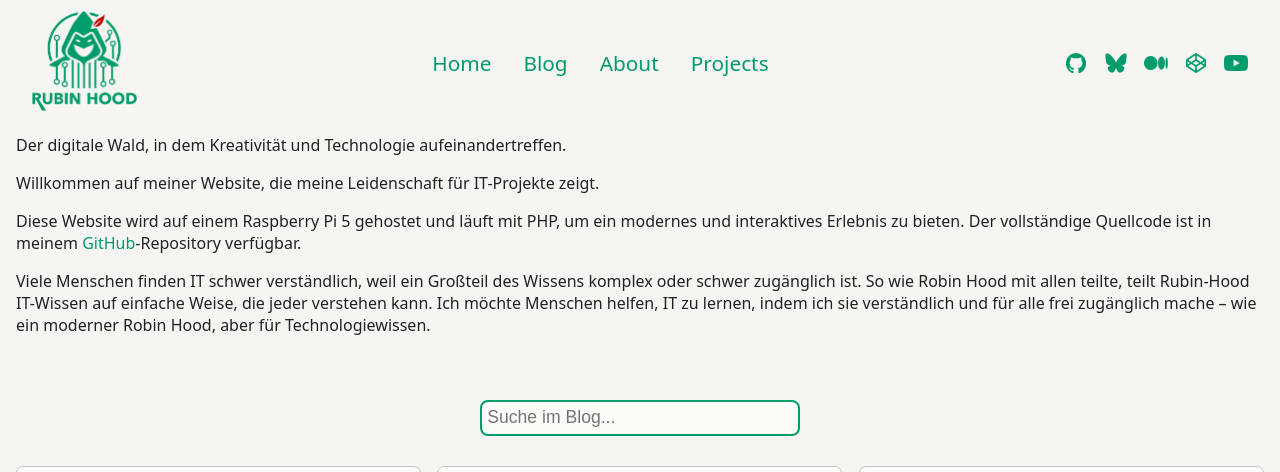
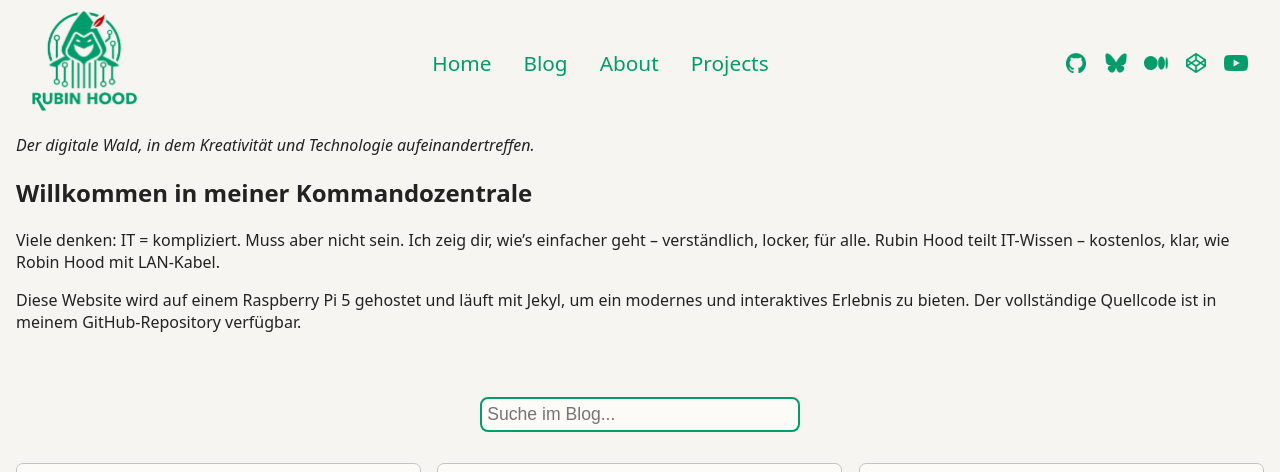
Before and after one commit to rubin-hood/website, a Jekyll site: the page built from index.html, in a window 1280 px wide and 900 px high, cut to the strip 0-472 px from the top of the window. Built offline with Jekyll 4.4.1, drawn with Linux system fonts in a browser that asks for light colours; the list of posts is cut into pages by our own code.

Commit message:
Update index.html

```diff
--- a/index.html
+++ b/index.html
@@ -3,15 +3,17 @@ layout: default
 title: Home
 ---
 
+
+
 <section>
- <!-- Einleitende Texte mit Slide-In-Effekten -->
-<p class="xqz_slide-in xqz_a">Der digitale Wald, in dem Kreativität und Technologie aufeinandertreffen.</p>
-<p class="xqz_slide-in xqz_b">Willkommen auf meiner Website, die meine Leidenschaft für IT-Projekte zeigt.</p>
-<!-- <p class="xqz_slide-in xqz_c">Willkommen auf meiner Website, die meine Leidenschaft für IT-Projekte zeigt.</p> -->
-<p class="xqz_slide-in xqz_e">Diese Website wird auf einem <span class="raspberry">Raspberry Pi 5</span> gehostet und läuft mit <span class="php">PHP</span>, um ein modernes und interaktives Erlebnis zu bieten.
-Der vollständige Quellcode ist in meinem <a class="github-link" href="https://github.com/rubin-hood/site" target="_blank">GitHub</a>-Repository verfügbar.</p>
-<p class="xqz_slide-in xqz_d">Viele Menschen finden IT schwer verständlich, weil ein Großteil des Wissens komplex oder schwer zugänglich ist. So wie Robin Hood mit allen teilte, teilt Rubin-Hood IT-Wissen auf einfache Weise, die jeder verstehen kann. Ich möchte Menschen helfen, IT zu lernen, indem ich sie verständlich und für alle frei zugänglich mache – wie ein moderner Robin Hood, aber für Technologiewissen.</p>
+  <p><em>Der digitale Wald, in dem Kreativität und Technologie aufeinandertreffen.</em></p>
 
+  <h1>Willkommen in meiner Kommandozentrale</h1>
+
+  <p>Viele denken: IT = kompliziert. Muss aber nicht sein. Ich zeig dir, wie’s einfacher geht – verständlich, locker, für alle. Rubin Hood teilt IT-Wissen – kostenlos, klar, wie Robin Hood mit LAN-Kabel.</p>
+
+  <p>Diese Website wird auf einem Raspberry Pi 5 gehostet und läuft mit Jekyl, um ein modernes und interaktives Erlebnis zu bieten.
+Der vollständige Quellcode ist in meinem GitHub-Repository verfügbar.</p>
 </section>
 
 <!-- Suche -->
```
